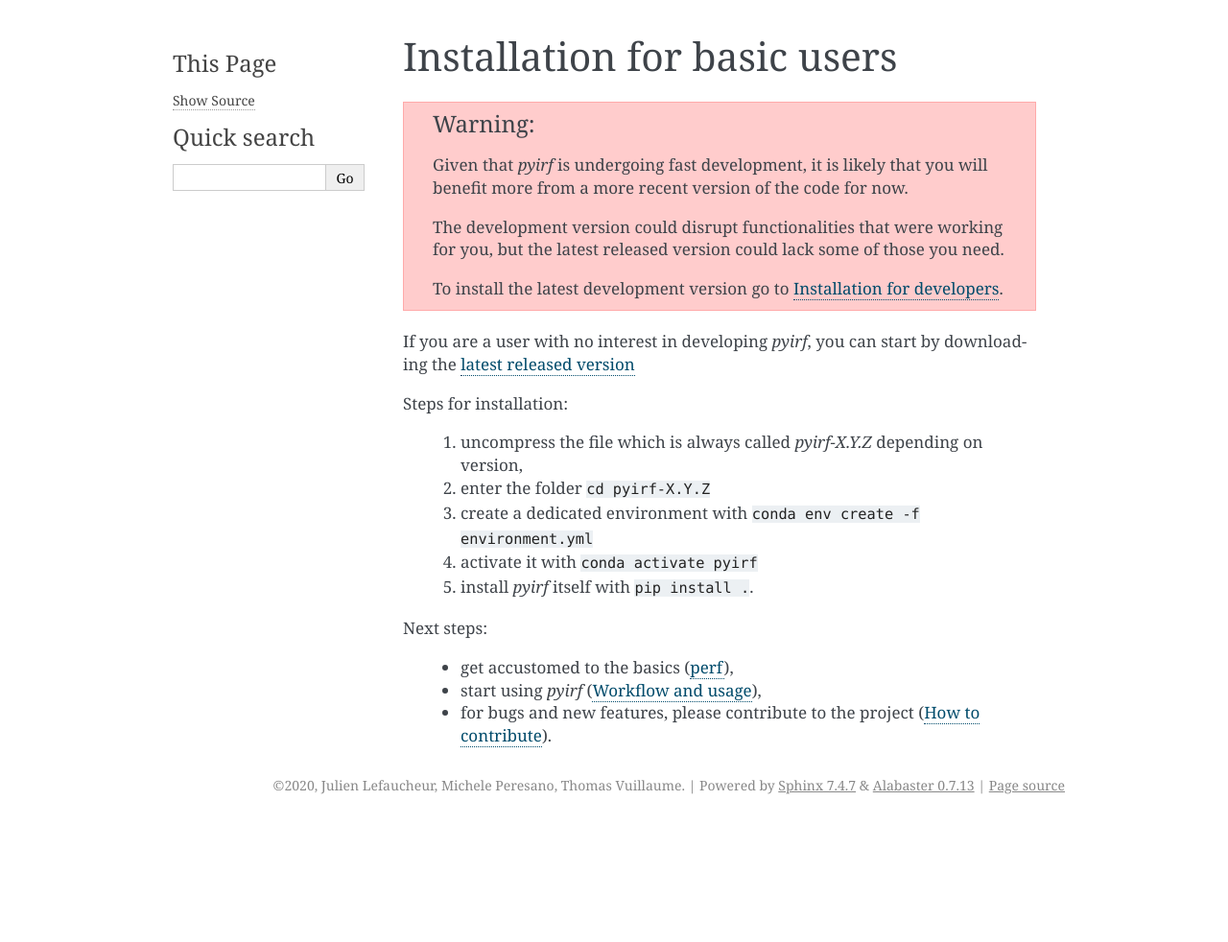
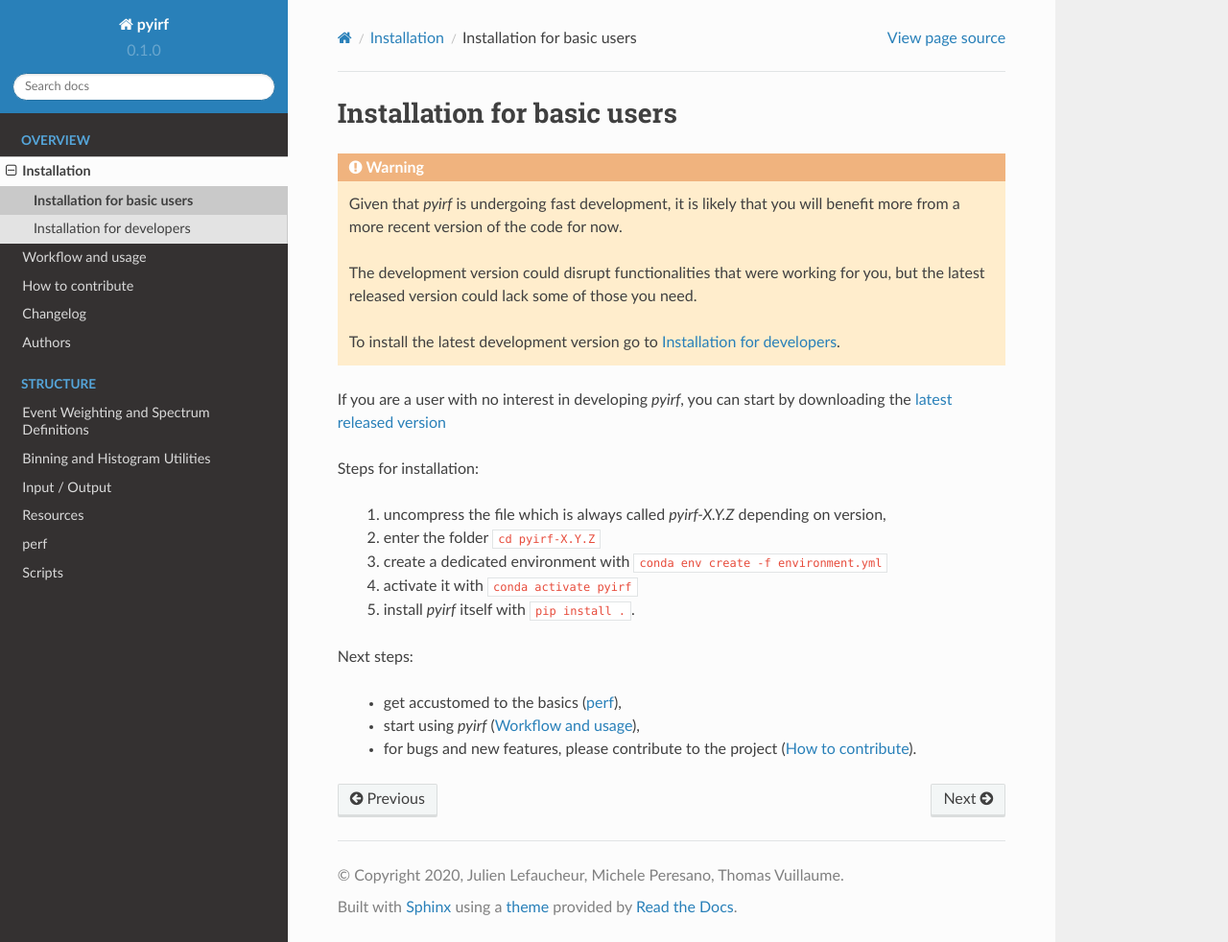
Before and after one commit to cta-observatory/pyirf, a Sphinx documentation site: the page built from docs/install/basic.rst, in a window 1280 px wide and 982 px high. Shown: the whole window at 96% size. Built offline with Sphinx 7.4.7 and the Read the Docs theme 2.0.0, drawn with Linux system fonts in a browser that asks for light colours.

Commit message:
Fix docs and include new pages in it
Co-authored-by: Michele Peresano <michele.peresano@cea.fr>
Co-authored-by: Lukas Nickel <lukas.nickel@tu-dortmund.de>

```diff
--- /dev/null
+++ b/docs/binning.rst
@@ -0,0 +1,11 @@
+.. _binning:
+
+Binning and Histogram Utilities
+===============================
+
+
+Reference/API
+-------------
+
+.. automodapi:: pyirf.binning
+   :no-inheritance-diagram:
--- a/docs/conf.py
+++ b/docs/conf.py
@@ -40,10 +40,9 @@
 # extensions coming with Sphinx (named 'sphinx.ext.*') or your custom
 # ones.
 extensions = [
-    "rinoh.frontend.sphinx",
-    "sphinx_automodapi.automodapi",
+    "numpydoc",
+    "nbsphinx",
     "sphinx.ext.autodoc",
-    "numpydoc",
     "sphinx.ext.doctest",
     "sphinx.ext.intersphinx",
     "sphinx.ext.todo",
@@ -55,8 +54,6 @@
     "sphinx.ext.napoleon",
     "sphinx_automodapi.automodapi",
     "sphinx_automodapi.smart_resolver",
-    "nbsphinx",
-    "IPython.sphinxext.ipython_console_highlighting",
 ]
 
 # nbsphinx
@@ -79,7 +76,7 @@
 # The theme to use for HTML and HTML Help pages.  See the documentation for
 # a list of builtin themes.
 #
-html_theme = "alabaster"
+html_theme = "sphinx_rtd_theme"
 
 html_theme_options = {
     "github_user": "cta-observatory",
--- /dev/null
+++ b/docs/spectral.rst
@@ -0,0 +1,11 @@
+.. _spectral:
+
+Event Weighting and Spectrum Definitions
+========================================
+
+
+Reference/API
+-------------
+
+.. automodapi:: pyirf.spectral
+   :no-inheritance-diagram:
```
Also changed, not shown: docs/index.rst (+9 -0 lines), docs/requirements.txt (deleted, +0 -16 lines), environment.yml (+8 -0 lines), setup.py (+11 -0 lines), .travis.yml, 1 other file.
